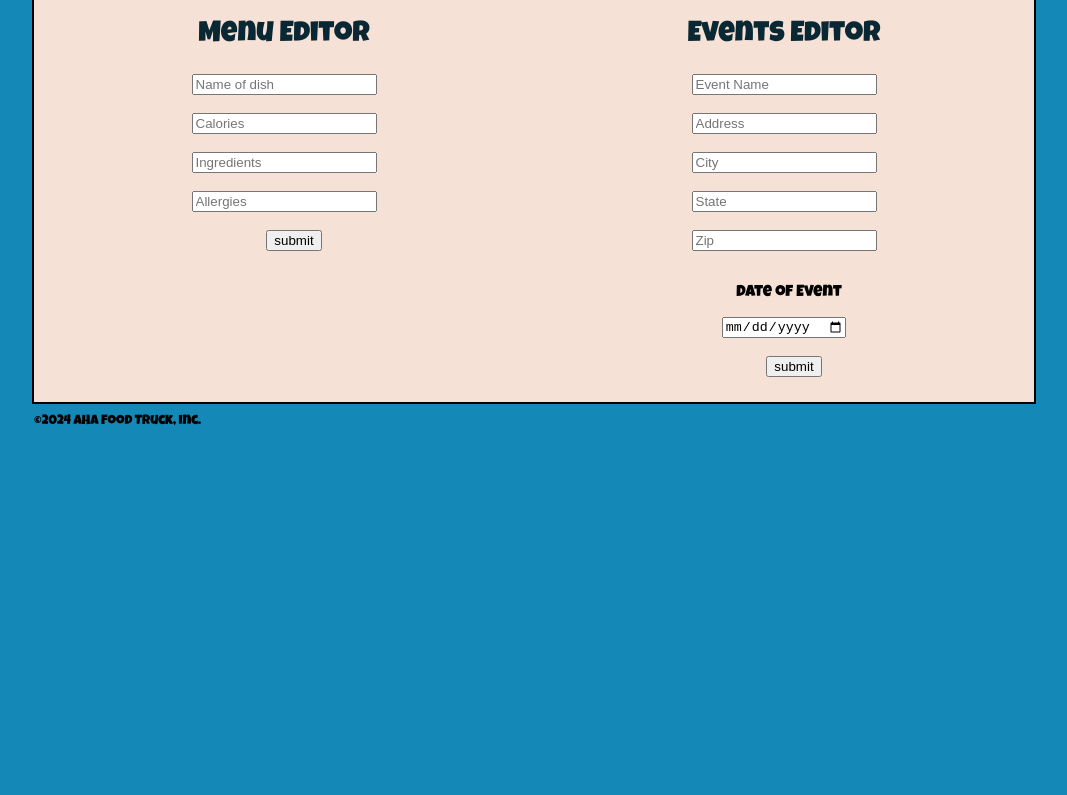
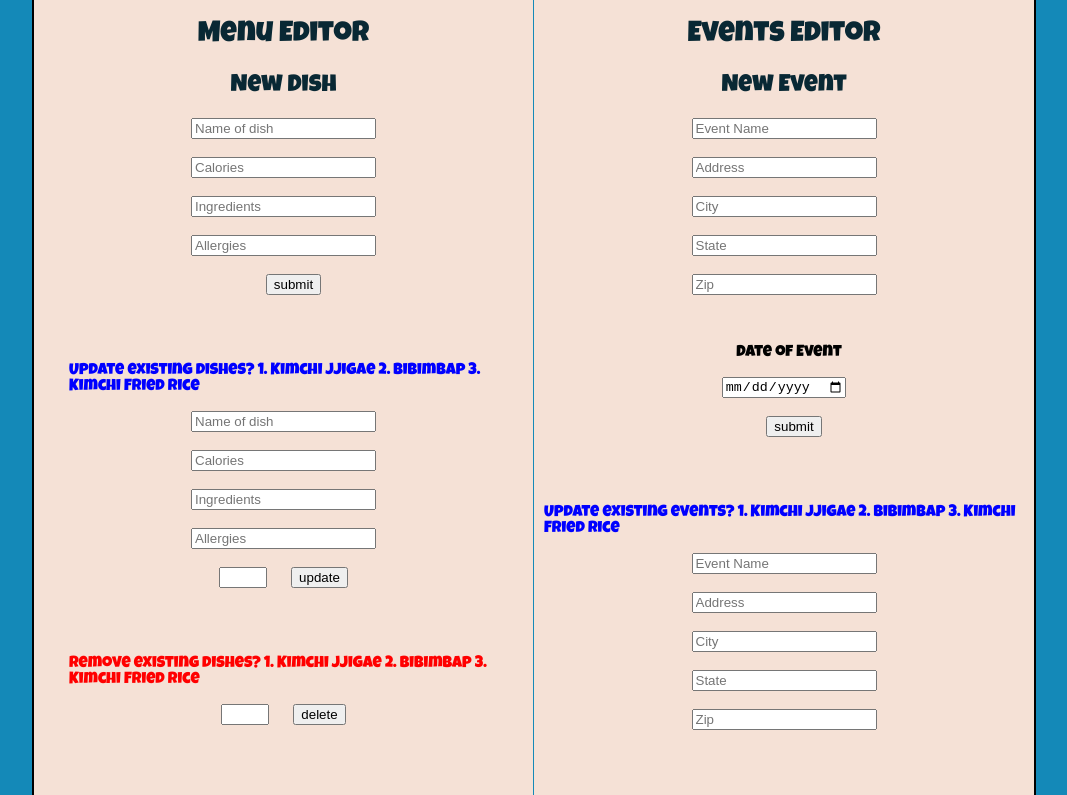
Before and after one commit to AndyyYang/js-final-project, a website: page web/admin.html in a window 1280 px wide. Shown: the part 293-1088 px from the top of the page, without its empty margins (106-1173 px from the left). Before the commit the page ends 800 px from the top, so only its background shows below. Drawn offline with Linux system fonts and the light colour scheme.

Commit message:
updated admins page

```diff
--- a/styles/styles.css
+++ b/styles/styles.css
@@ -96,11 +96,12 @@ p {
 
 .one {
     color: #1489B8;
+    border-right: 1px solid #1489B8;
 }
-
 
 .truck {
     border: 2px solid black;
+    margin-top: 20px;
 }
 
 /* menu */
@@ -178,10 +179,33 @@ form {
 .editor1, .editor2 {
     flex: 1 1 50%;
     box-sizing: border-box;
+    padding-bottom: 25px;
 }
 
-.editor1 form {
-    padding-bottom: 10px;
+.editor1 {
+    border-right: 1px solid #1489B8;
+}
+
+.editor1 p, .editor2 p {
+    margin-top: 50px;
+}
+
+.editor1 p:nth-child(4) {
+    color: blue;
+    margin-left: 25px;
+}
+
+.editor1 p:nth-child(6) {
+    color: red;
+    margin-left: 25px;
+}
+
+.editor2 p:nth-child(4) {
+    color: blue;
+}
+
+.editor2 p:nth-child(6) {
+    color: red;
 }
 
 /* footer */
--- a/web/admin.html
+++ b/web/admin.html
@@ -19,31 +19,68 @@
             </nav>
             <section class="admin">
                 <div class="editor1">
-                    <h1>
-                        Menu Editor
-                    </h1>
+                    <h1>Menu Editor</h1>
+                    <h2>New Dish</h2>
                         <form>
                             <input type="text" name="foodname" id="foodname" placeholder="Name of dish"/><br><br>
                             <input type="text" name="calories" id="calories" placeholder="Calories"><br><br>
                             <input type="text" name="ingredients" id="ingredients" placeholder="Ingredients"><br><br>
                             <input type="text" name="allergies" id="allergies" placeholder="Allergies" ><br><br>
-                            <input type="submit" id="submit" value="submit">
+                            <input type="submit" id="submit" value="submit"><br><br>
+                        </form>
+                        <p>
+                            Update existing dishes? 1. Kimchi Jjigae 2. Bibimbap 3. Kimchi Fried Rice
+                        </p>
+                        <form>
+                            <input type="text" name="foodname" id="foodname" placeholder="Name of dish"/><br><br>
+                            <input type="text" name="calories" id="calories" placeholder="Calories"><br><br>
+                            <input type="text" name="ingredients" id="ingredients" placeholder="Ingredients"><br><br>
+                            <input type="text" name="allergies" id="allergies" placeholder="Allergies" ><br><br>
+                            <input type="number" name="deletemenu" id="deletemenu" min="1" max="3">
+                            <input type="submit" id="submit" value="update"><br><br>
+                        </form>
+                        <p>
+                            Remove existing dishes? 1. Kimchi Jjigae 2. Bibimbap 3. Kimchi Fried Rice
+                        </p>
+                        <form>
+                            <input type="number" name="deletemenu" id="deletemenu" min="1" max="3">
+                            <input type="submit" id="submit" value="delete">
                         </form>
                 </div>
                 <div class="editor2">
-                    <h1>
-                        Events Editor
-                    </h1>
+                    <h1>Events Editor</h1>
+                    <h2>New Event</h2>
+                        <form>
+                            <input type="text" name="eventname" id="eventname" placeholder="Event Name"/><br><br>
+                            <input type="text" name="address" id="address" placeholder="Address"><br><br>
+                            <input type="text" name="city" id="city" placeholder="City"><br><br>
+                            <input type="text" name="state" id="state" placeholder="State"><br><br>
+                            <input type="text" name="zip" id="zip" placeholder="Zip" maxlength="5"><br>
+                        <p>Date of Event</p>
+                            <input type="date" name="date" id="date" required><br><br>
+                            <input type="submit" id="submit" value="submit"><br><br>
+                        </form>
+                        <p>
+                            Update existing events? 1. Kimchi Jjigae 2. Bibimbap 3. Kimchi Fried Rice
+                        </p>
                         <form>
                             <input type="text" name="eventname" id="eventname" placeholder="Event Name"/><br><br>
                             <input type="text" name="address" id="address" placeholder="Address"><br><br>
                             <input type="text" name="city" id="city" placeholder="City"><br><br>
                             <input type="text" name="state" id="state" placeholder="State"><br><br>
                             <input type="text" name="zip" id="zip" placeholder="Zip" maxlength="5"><br><br>
-                            <p>Date of Event</p>
+                            <p>Update Date of Event</p>
                             <input type="date" name="date" id="date" required><br><br>
-                            <input type="submit" id="submit" value="submit">
+                            <input type="submit" id="submit" value="update"><br><br>
                         </form>
+                        <p>
+                            Remove existing events? 1. Foods Galore 2. Food in Trucks 3. Tasty Tasty Food
+                        </p>
+                        <form>
+                            <input type="number" name="deletemenu" id="deletemenu" min="1" max="3">
+                            <input type="submit" id="submit" value="delete">
+                        </form>
+                </div>
             </section>
             <footer>
                 <p><small>&copy;2024 AHA Food Truck, Inc.</small></p>
```
Also changed, not shown: web/index.html (+1 -1 lines).
